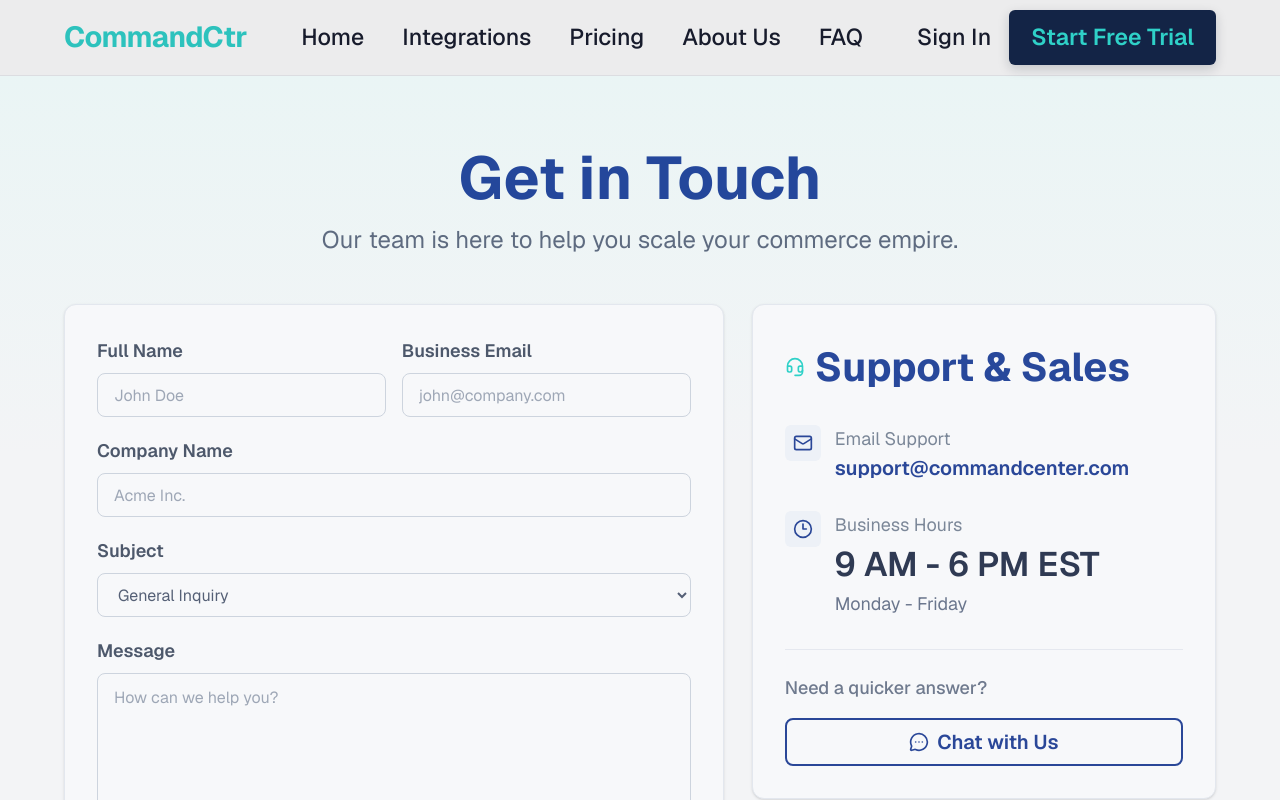
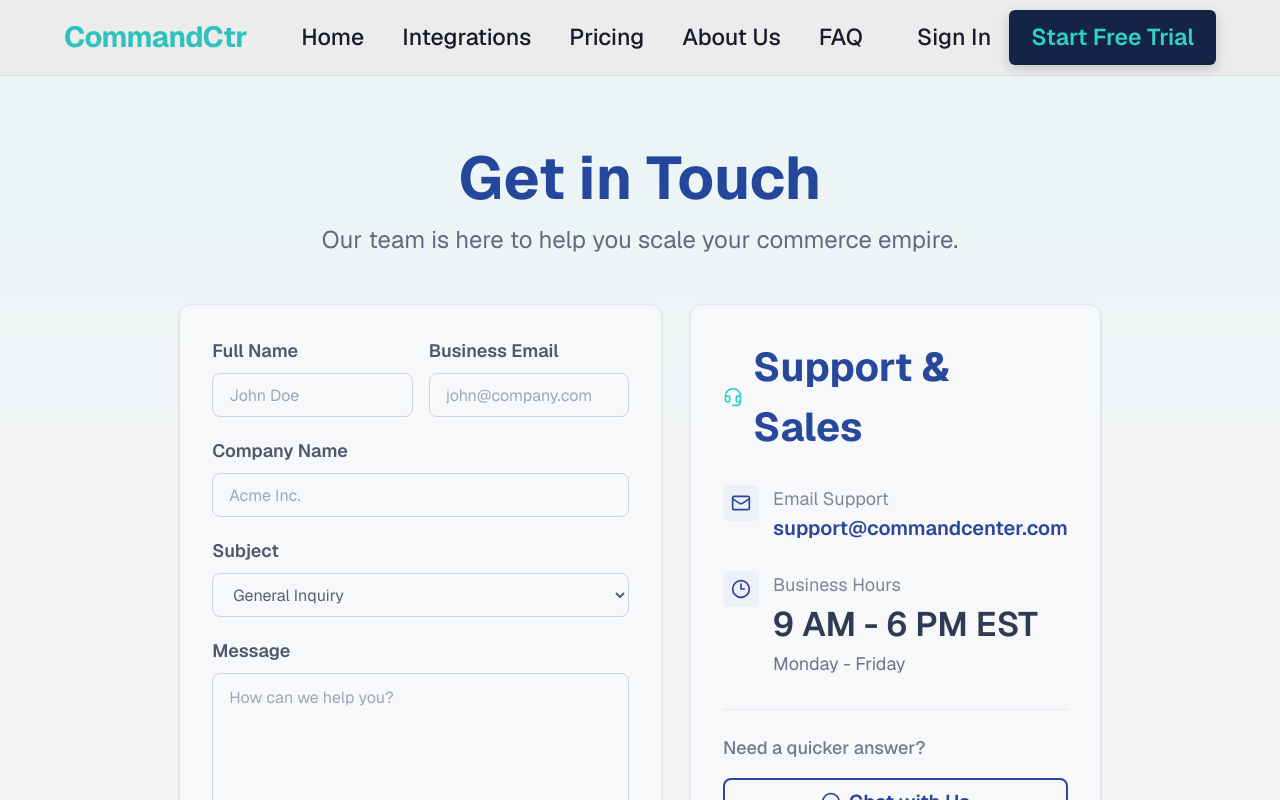
Before and after one commit to Shourov98/siyam-site, a Next.js app: page /contact-us in a window 1280 px wide. Shown: the top 800 px of the page. Built offline with nearby package versions, Linux system fonts and the light colour scheme.

Commit message:
feature(contact us): design update

```diff
--- a/app/(site)/components/ContactUs.tsx
+++ b/app/(site)/components/ContactUs.tsx
@@ -3,7 +3,7 @@ import { Clock3, Headset, Mail, MessageCircleMore, MoveRight } from "lucide-reac
 export default function ContactUs() {
   return (
     <section className="bg-[linear-gradient(180deg,#eaf5f5_0%,#f3f4f6_34%)] px-6 py-14 sm:px-10 lg:px-16 lg:py-18">
-      <div className="mx-auto w-full max-w-[1200px]">
+      <div className="mx-auto w-full lg:w-[80%]">
         <div className="text-center">
           <h1 className="text-5xl font-bold text-[#24479b] sm:text-6xl">Get in Touch</h1>
           <p className="mt-4 text-xl text-[#5e6b80] sm:text-2xl">
```
